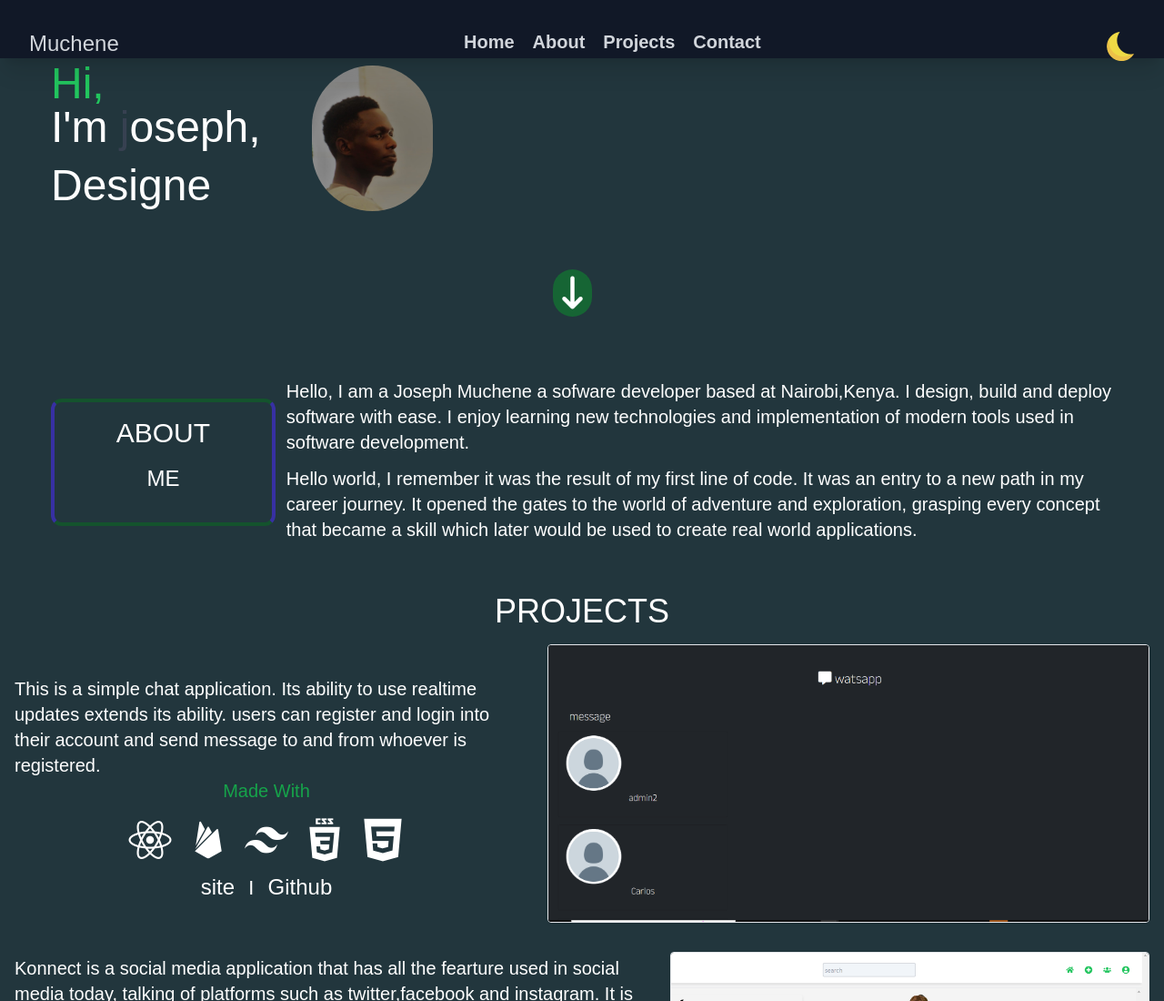
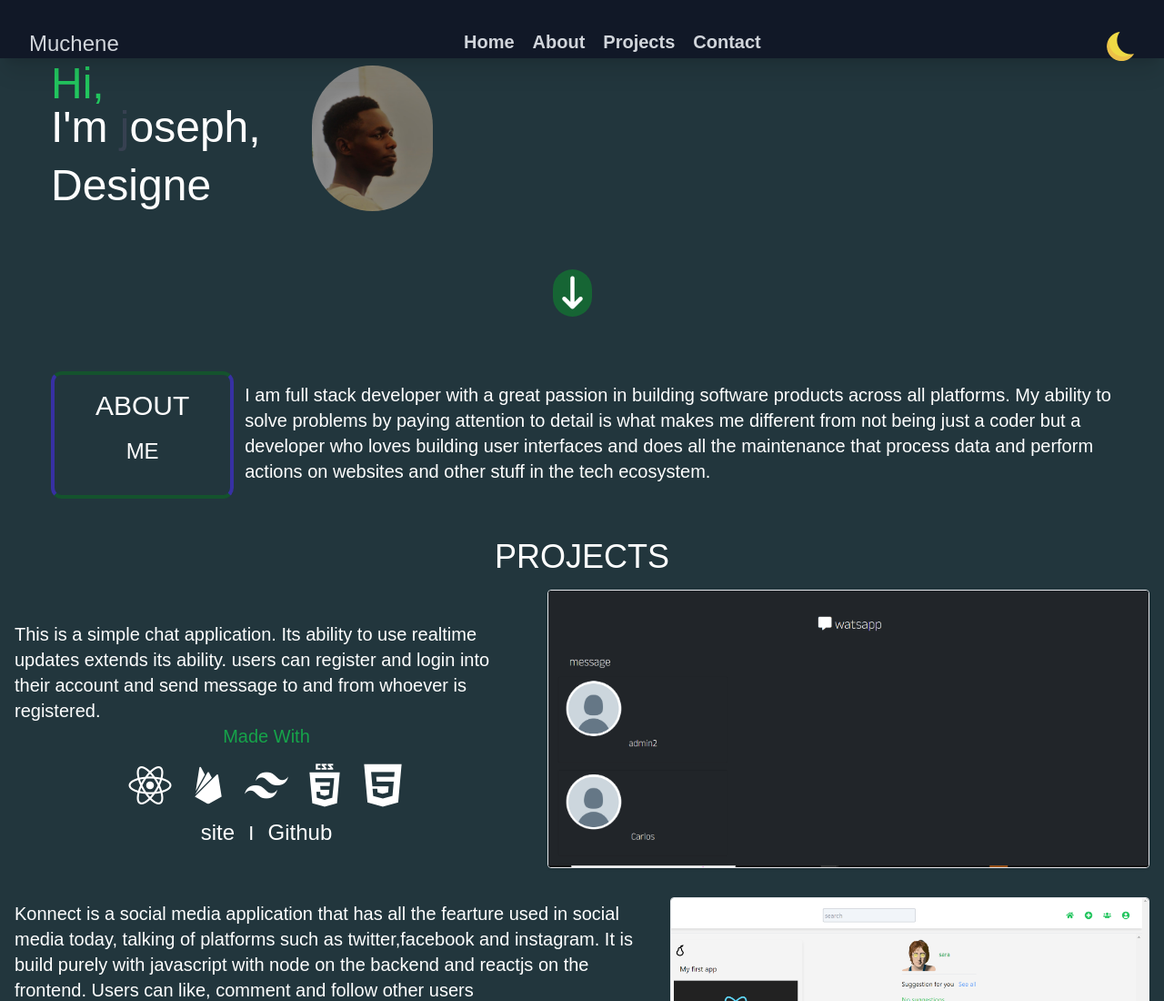
Before and after one commit to joseph-muchene/portfolio, a website: page index.html in a window 1280 px wide. Shown: the top 1100 px of the page at 91% size. Drawn offline with nearby package versions, Linux system fonts and the light colour scheme; a web font is replaced by a local one.

Commit message:
changed about

```diff
--- a/index.html
+++ b/index.html
@@ -176,17 +176,12 @@
       </div>
       <div>
         <p class="w-30 text-xl mb-3 mt-2">
-          Hello, I am a Joseph Muchene a sofware developer based at
-          Nairobi,Kenya. I design, build and deploy software with ease. I enjoy
-          learning new technologies and implementation of modern tools used in
-          software development.
-        </p>
-        <p class="w-30 text-xl mb-3">
-          Hello world, I remember it was the result of my first line of code. It
-          was an entry to a new path in my career journey. It opened the gates
-          to the world of adventure and exploration, grasping every concept that
-          became a skill which later would be used to create real world
-          applications.
+          I am full stack developer with a great passion in building software
+          products across all platforms. My ability to solve problems by paying
+          attention to detail is what makes me different from not being just a
+          coder but a developer who loves building user interfaces and does all
+          the maintenance that process data and perform actions on websites and
+          other stuff in the tech ecosystem.
         </p>
       </div>
     </section>
```
